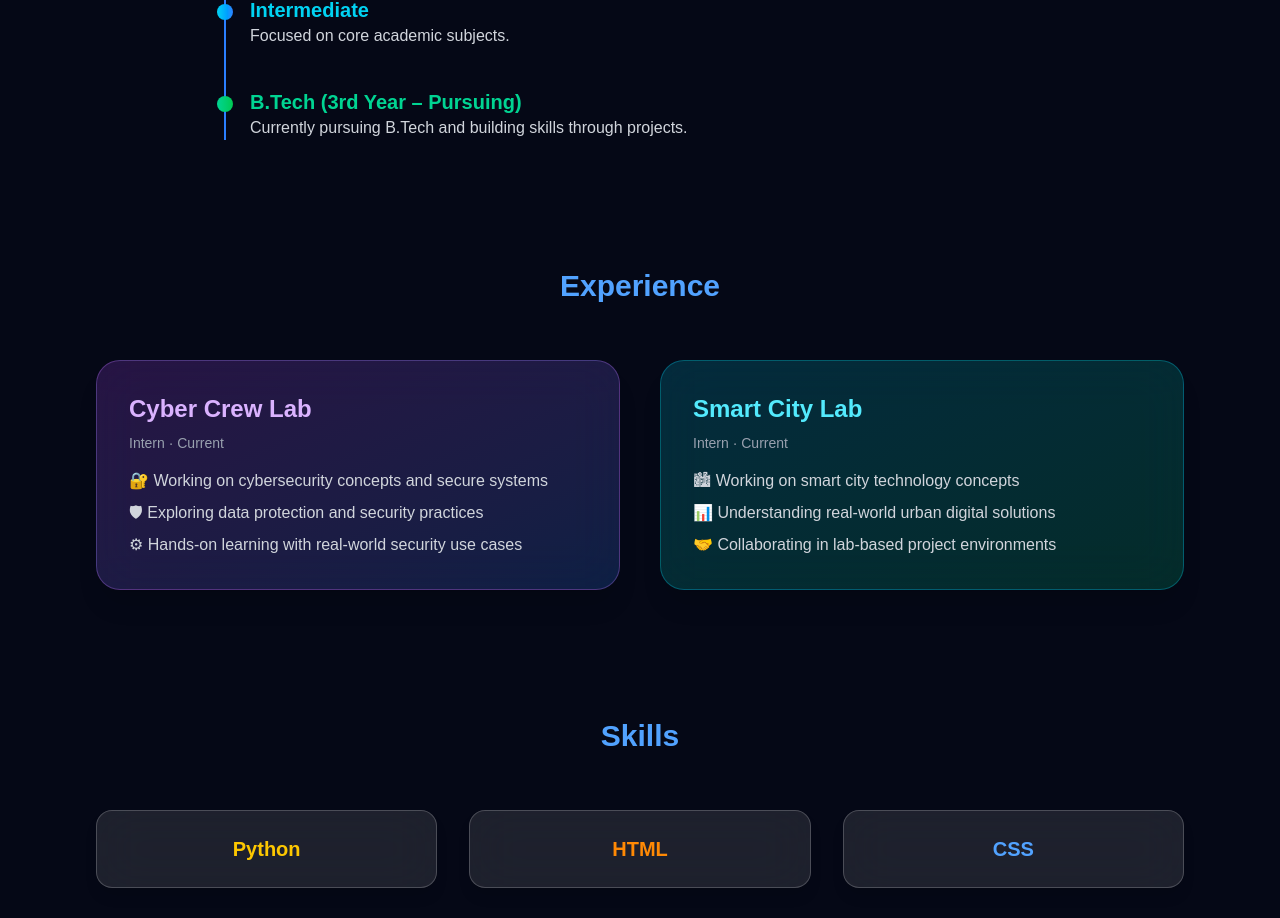
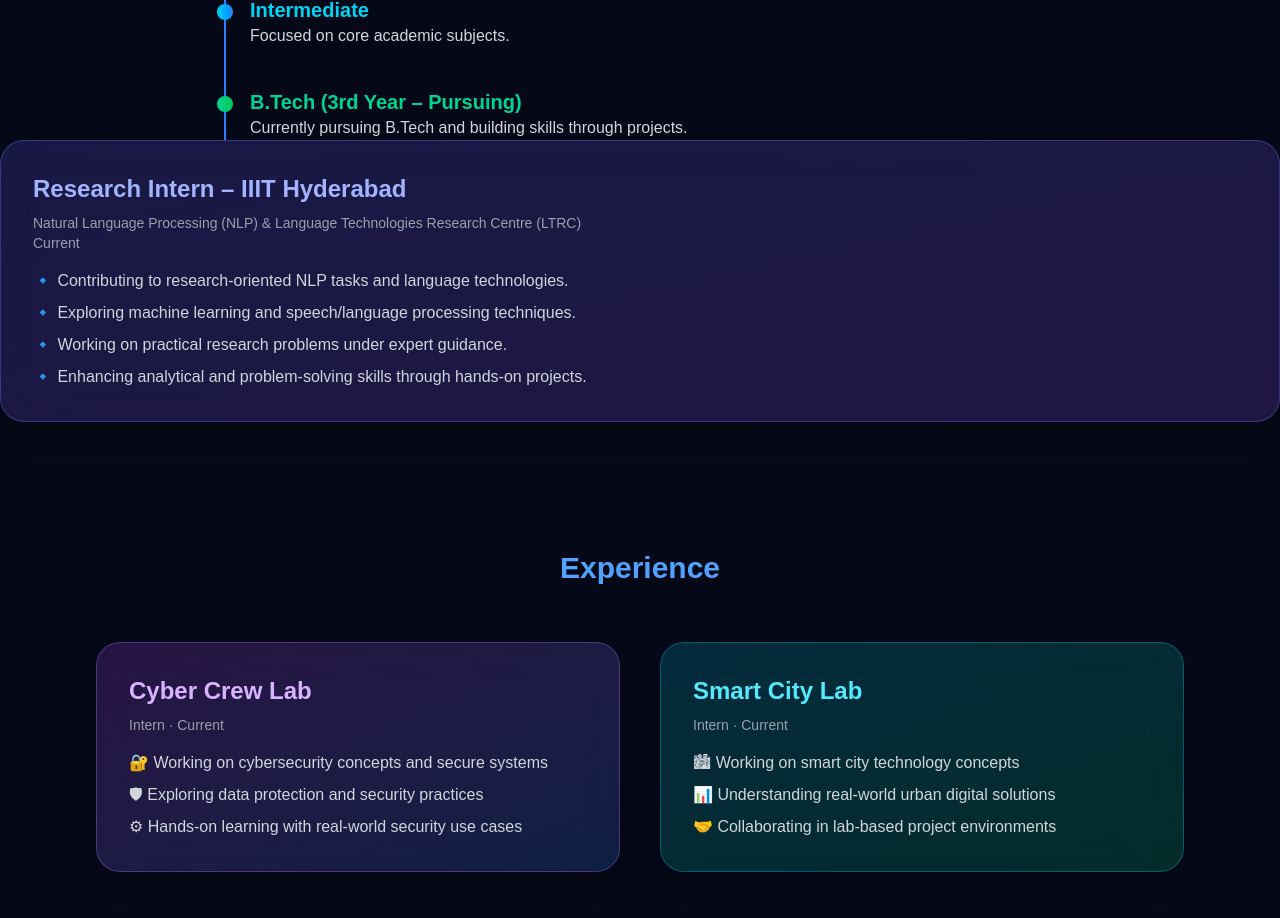
Before and after one commit to RenukaRamani-02/renuka-portfolio, a Next.js app: page / in a window 1280 px wide. Shown: the part 879-1797 px from the top of the page. Built offline with nearby package versions, Linux system fonts and the light colour scheme.

Commit message:
Add IIIT Hyderabad Research Internship section
Added a section for IIIT Hyderabad Research Internship detailing responsibilities and skills.

```diff
--- a/app/page.tsx
+++ b/app/page.tsx
@@ -162,6 +162,31 @@
   </div>
 </motion.section>
       {/* ================= EXPERIENCE ================= */}
+      {/* IIIT Hyderabad Research Internship */}
+<motion.div
+  whileHover={{ scale: 1.05 }}
+  className="bg-gradient-to-br from-indigo-500/20 to-violet-500/20
+             border border-indigo-400/30 rounded-3xl p-8
+             shadow-xl hover:shadow-indigo-500/40
+             backdrop-blur-xl transition-all duration-300"
+>
+  <h3 className="text-2xl font-semibold text-indigo-300 mb-2">
+    Research Intern – IIIT Hyderabad
+  </h3>
+
+  <p className="text-sm text-gray-400 mb-4">
+    Natural Language Processing (NLP) & Language Technologies Research Centre (LTRC)
+    <br />
+    Current
+  </p>
+
+  <ul className="text-gray-300 space-y-2">
+    <li>🔹 Contributing to research-oriented NLP tasks and language technologies.</li>
+    <li>🔹 Exploring machine learning and speech/language processing techniques.</li>
+    <li>🔹 Working on practical research problems under expert guidance.</li>
+    <li>🔹 Enhancing analytical and problem-solving skills through hands-on projects.</li>
+  </ul>
+</motion.div>
 <motion.section
   className="max-w-6xl mx-auto px-8 mt-32"
   initial={{ opacity: 0, y: 40 }}
```
